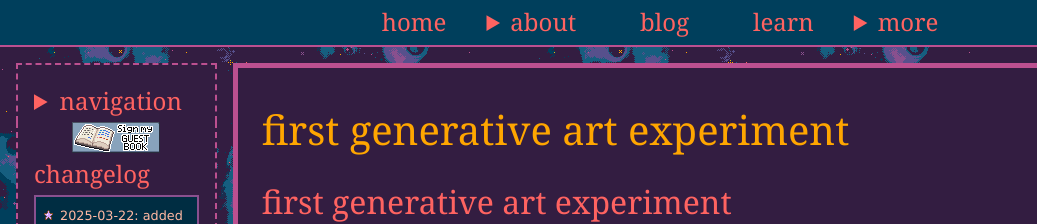
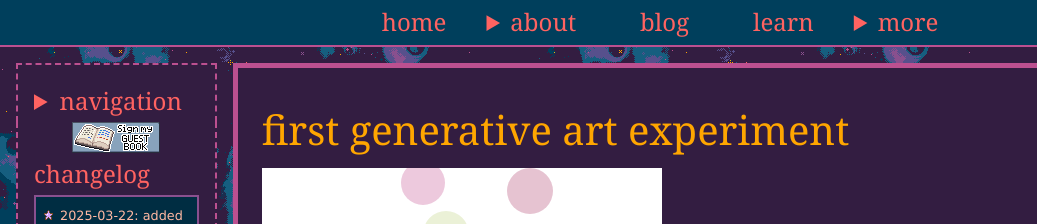
Before and after one commit to caesiumtea/entropically-nc, an Astro site: page /experiments/gen1 in a window 1280 px wide. Shown: the top 224 px of the page, 0-1037 px from the left. Built offline with nearby package versions, Linux system fonts and the light colour scheme; Astro itself is replaced by a stand-in of ours; a script that the page names is missing; a web font is replaced by a local one.

Commit message:
Remove double title

```diff
--- a/src/pages/experiments/gen1.astro
+++ b/src/pages/experiments/gen1.astro
@@ -6,7 +6,6 @@ const pageTitle = "first generative art experiment";
 
 <HomeLayout pageTitle={pageTitle}>
 
-    <h2>{pageTitle}</h2>
     <canvas id="gen1" width="400" height="400" style="background-color: white;"></canvas>
     <script>
         import { runSketch } from "../../scripts/gen1.js";
```
